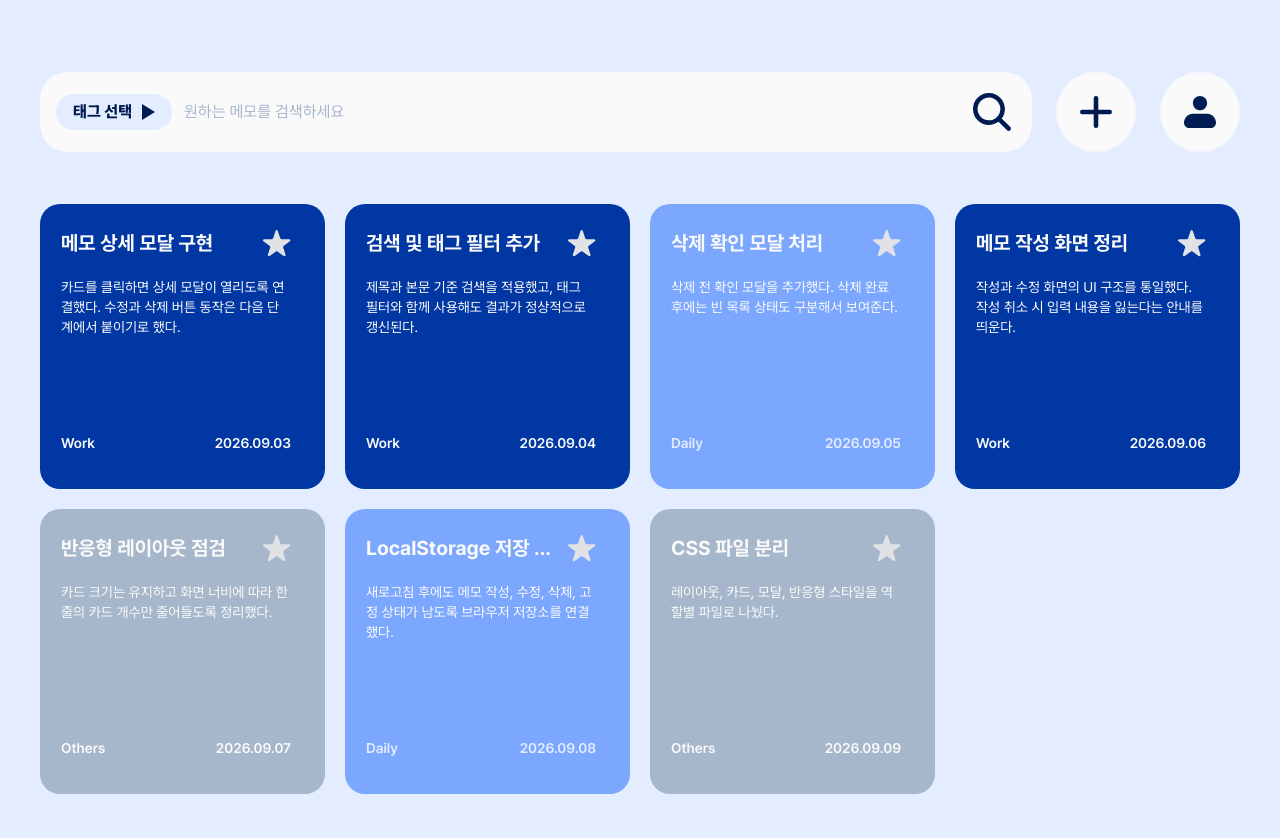
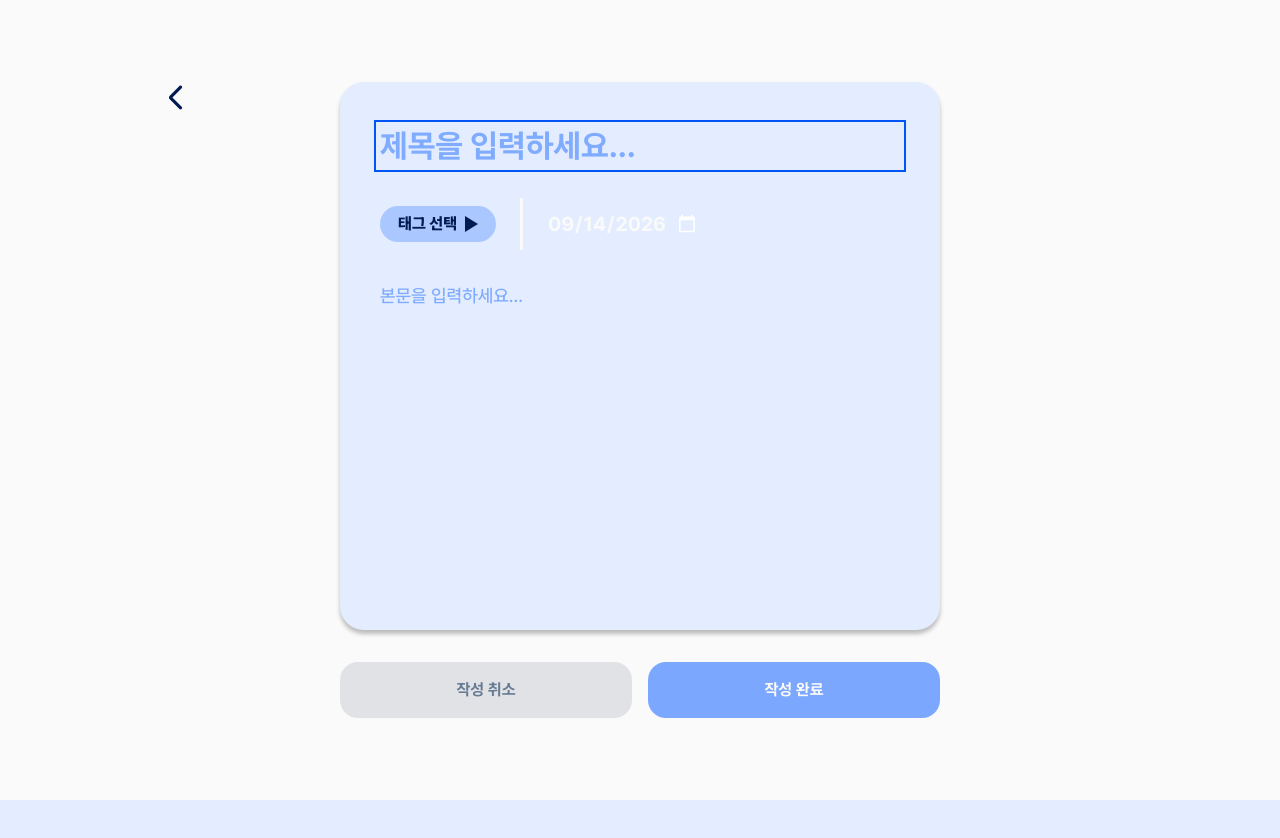
Before and after one commit to CEOS-Developers/react-memo-24th, a React (Vite) app: page / in a window 1280 px wide. Both pictures are taken after a click on the button 1096 px from the left and 112 px from the top of the page. Shown: the top 838 px of the page. Built offline with nearby package versions, Linux system fonts and the light colour scheme.

Commit message:
feat: 메모 작성 기능 구현

```diff
--- a/src/components/common/Modal.tsx
+++ b/src/components/common/Modal.tsx
@@ -1,13 +1,14 @@
-import { useEffect, useRef, type ReactNode } from 'react';
+import { useEffect, useRef, type ReactNode, type RefObject } from 'react';
 
 type ModalProps = {
   children: ReactNode;
   labelledBy: string;
   className?: string;
+  initialFocusRef?: RefObject<HTMLElement | null>;
   onClose: () => void;
 };
 
-function Modal({ children, labelledBy, className = '', onClose }: ModalProps) {
+function Modal({ children, labelledBy, className = '', initialFocusRef, onClose }: ModalProps) {
   const dialogRef = useRef<HTMLDialogElement>(null);
 
   useEffect(() => {
@@ -15,14 +16,19 @@ function Modal({ children, labelledBy, className = '', onClose }: ModalProps) {
     if (!dialog) return;
 
     const previousOverflow = document.body.style.overflow;
+    const previousFocus = document.activeElement;
     dialog.showModal();
+    initialFocusRef?.current?.focus();
     document.body.style.overflow = 'hidden';
 
     return () => {
       dialog.close();
       document.body.style.overflow = previousOverflow;
+      if (previousFocus instanceof HTMLElement && previousFocus.isConnected) {
+        previousFocus.focus({ preventScroll: true });
+      }
     };
-  }, []);
+  }, [initialFocusRef]);
 
   return (
     <dialog
--- /dev/null
+++ b/src/components/memo/MemoCategorySelect.tsx
@@ -0,0 +1,87 @@
+import { useEffect, useId, useRef, useState } from 'react';
+import arrowIcon from '../../assets/icons/tag-arrow.svg';
+import { memoCategoryStyles } from '../../styles/memoCategoryStyles';
+import type { MemoCategory } from '../../types/memo';
+
+type MemoCategorySelectProps = {
+  value: MemoCategory | '';
+  onChange: (category: MemoCategory) => void;
+};
+
+const categories: MemoCategory[] = ['daily', 'work', 'others'];
+
+function MemoCategorySelect({ value, onChange }: MemoCategorySelectProps) {
+  const [isOpen, setIsOpen] = useState(false);
+  const containerRef = useRef<HTMLDivElement>(null);
+  const buttonRef = useRef<HTMLButtonElement>(null);
+  const menuId = useId();
+  const selected = value ? memoCategoryStyles[value] : null;
+
+  useEffect(() => {
+    if (!isOpen) return;
+    function handleOutsideClick(event: PointerEvent) {
+      if (event.target instanceof Node && !containerRef.current?.contains(event.target)) {
+        setIsOpen(false);
+      }
+    }
+    document.addEventListener('pointerdown', handleOutsideClick);
+    return () => document.removeEventListener('pointerdown', handleOutsideClick);
+  }, [isOpen]);
+
+  return (
+    <div
+      ref={containerRef}
+      className="relative shrink-0"
+      onBlur={(event) => {
+        if (!event.currentTarget.contains(event.relatedTarget)) setIsOpen(false);
+      }}
+      onKeyDown={(event) => {
+        if (event.key === 'Escape' && isOpen) {
+          event.preventDefault();
+          event.stopPropagation();
+          setIsOpen(false);
+          buttonRef.current?.focus();
+        }
+      }}
+    >
+      <button
+        ref={buttonRef}
+        type="button"
+        aria-label={`메모 태그 선택: ${selected?.label ?? '미선택'} (필수)`}
+        aria-expanded={isOpen}
+        aria-controls={menuId}
+        onClick={() => setIsOpen((previous) => !previous)}
+        className={`flex h-9 w-[116px] items-center justify-center gap-2 rounded-full px-3 text-action-small font-extrabold ${selected ? `bg-white-00 ${selected.tag}` : 'bg-blue-02 text-blue-07'}`}
+      >
+        {selected && <span aria-hidden="true" className="size-5 rounded-full bg-current" />}
+        {selected?.label ?? '태그 선택'}
+        {!selected && <img src={arrowIcon} alt="" className="h-4 w-[13px]" />}
+      </button>
+      <div
+        id={menuId}
+        role="group"
+        aria-label="작성 메모 태그"
+        hidden={!isOpen}
+        className="absolute top-[calc(100%+8px)] left-0 z-10 flex w-[116px] flex-col gap-1 rounded-xl bg-white-00 p-2 shadow-lg"
+      >
+        {categories.map((category) => (
+          <button
+            key={category}
+            type="button"
+            aria-pressed={category === value}
+            className="rounded-lg p-2 text-left text-body-medium text-blue-07 hover:bg-blue-01"
+            onClick={() => {
+              onChange(category);
+              setIsOpen(false);
+              buttonRef.current?.focus();
+            }}
+          >
+            {memoCategoryStyles[category].label}
+          </button>
+        ))}
+      </div>
+    </div>
+  );
+}
+
+export default MemoCategorySelect;
--- /dev/null
+++ b/src/components/memo/MemoEditor.tsx
@@ -0,0 +1,115 @@
+import { useId, useRef, useState, type FormEvent } from 'react';
+import backIcon from '../../assets/icons/back.svg';
+import barIcon from '../../assets/icons/bar.svg';
+import type { MemoCategory, MemoDraft } from '../../types/memo';
+import { getTodayDate } from '../../utils/getTodayDate';
+import Modal from '../common/Modal';
+import MemoCategorySelect from './MemoCategorySelect';
+
+type MemoEditorProps = {
+  onSave: (draft: MemoDraft) => void;
+  onCancel: () => void;
+};
+
+const editorColors = {
+  daily: 'bg-blue-04',
+  work: 'bg-blue-06',
+  others: 'bg-gray-02',
+};
+
+function MemoEditor({ onSave, onCancel }: MemoEditorProps) {
+  const headingId = useId();
+  const titleRef = useRef<HTMLInputElement>(null);
+  const [title, setTitle] = useState('');
+  const [content, setContent] = useState('');
+  const [category, setCategory] = useState<MemoCategory | ''>('');
+  const [date, setDate] = useState(getTodayDate);
+  const canSubmit = title.trim() !== '' && content.trim() !== '' && category !== '' && date !== '';
+
+  function handleSubmit(event: FormEvent<HTMLFormElement>) {
+    event.preventDefault();
+    if (!canSubmit || !category) return;
+    onSave({ title: title.trim(), content: content.trim(), category, date });
+  }
+
+  return (
+    <Modal
+      labelledBy={headingId}
+      initialFocusRef={titleRef}
+      onClose={onCancel}
+      className="h-dvh max-h-none w-full max-w-none overflow-y-auto bg-white-00 p-0"
+    >
+      <form
+        onSubmit={handleSubmit}
+        className="relative mx-auto flex min-h-dvh w-full max-w-[1440px] flex-col items-center justify-center px-40 py-[82px] max-[900px]:px-8 max-sm:px-4 max-sm:pt-20 max-sm:pb-6"
+      >
+        <h2 id={headingId} className="sr-only">
+          메모 작성
+        </h2>
+        <button
+          type="button"
+          onClick={onCancel}
+          aria-label="메모 목록으로 돌아가기"
+          className="absolute top-[82px] left-40 flex size-8 items-center justify-center max-[900px]:left-8 max-sm:top-6 max-sm:left-4"
+        >
+          <img src={backIcon} alt="" className="h-7 w-[14px]" />
+        </button>
+        <section
+          aria-label="메모 입력"
+          className={`flex h-[clamp(420px,calc(100dvh-252px),600px)] w-full max-w-[600px] flex-col gap-8 rounded-3xl px-10 pt-11 pb-10 shadow-[0_4px_4px_rgb(0_0_0/25%)] max-sm:gap-6 max-sm:px-6 max-sm:pt-8 max-sm:pb-6 ${category ? `${editorColors[category]} text-white-00` : 'bg-blue-01 text-blue-04'}`}
+        >
+          <input
+            ref={titleRef}
+            aria-label="메모 제목"
+            required
+            maxLength={40}
+            value={title}
+            onChange={(event) => setTitle(event.target.value)}
+            placeholder="제목을 입력하세요..."
+            className="w-full min-w-0 bg-transparent text-heading-large font-bold placeholder:text-current placeholder:opacity-70 max-sm:text-heading-medium"
+          />
+          <div className="flex shrink-0 flex-wrap items-center gap-6 max-sm:gap-3">
+            <MemoCategorySelect value={category} onChange={setCategory} />
+            <img src={barIcon} alt="" className="h-[52px] w-[3px]" />
+            <input
+              aria-label="메모 날짜"
+              type="date"
+              required
+              min="0001-01-01"
+              max="9999-12-31"
+              value={date}
+              onChange={(event) => setDate(event.target.value)}
+              className="w-[152px] min-w-0 bg-transparent text-heading-small font-bold text-white-00 scheme-dark max-sm:w-[138px] max-sm:text-body-medium"
+            />
+          </div>
+          <textarea
+            aria-label="메모 본문"
+            required
+            value={content}
+            onChange={(event) => setContent(event.target.value)}
+            placeholder="본문을 입력하세요..."
+            className="min-h-0 w-full flex-1 resize-none bg-transparent text-body-large font-medium placeholder:text-current placeholder:opacity-70 max-sm:text-body-medium"
+          />
+        </section>
+        <div className="mt-8 flex w-full max-w-[600px] gap-4 max-sm:gap-3">
+          <button
+            type="button"
+            onClick={onCancel}
+            className="h-14 flex-1 rounded-[18px] bg-memo-star text-action-small font-bold text-gray-03"
+          >
+            작성 취소
+          </button>
+          <button
+            type="submit"
+            disabled={!canSubmit}
+            className="h-14 flex-1 rounded-[18px] bg-blue-05 text-action-small font-bold text-white-00 disabled:cursor-not-allowed disabled:bg-memo-daily"
+          >
+            작성 완료
+          </button>
+        </div>
+      </form>
+    </Modal>
+  );
+}
+
+export default MemoEditor;
--- a/src/components/memo/MemoToolbar.tsx
+++ b/src/components/memo/MemoToolbar.tsx
@@ -3,7 +3,11 @@ import profileIcon from '../../assets/icons/profile.svg';
 import IconButton from '../common/IconButton';
 import MemoSearchBar, { type MemoSearchBarProps } from './MemoSearchBar';
 
-function MemoToolbar(props: MemoSearchBarProps) {
+type MemoToolbarProps = MemoSearchBarProps & {
+  onCreate: () => void;
+};
+
+function MemoToolbar({ onCreate, ...props }: MemoToolbarProps) {
   const actionClassName =
     'size-20 bg-white-00 p-6 max-[900px]:size-16 max-[900px]:p-4 max-sm:size-14 max-sm:p-3';
 
@@ -12,7 +16,12 @@ function MemoToolbar(props: MemoSearchBarProps) {
       <h1 className="sr-only">React Memo</h1>
       <MemoSearchBar {...props} />
       <div className="flex gap-6 max-[900px]:gap-4 max-sm:order-1 max-sm:ml-auto max-sm:gap-3">
-        <IconButton label="메모 작성" icon={plusIcon} disabled className={actionClassName} />
+        <IconButton
+          label="메모 작성"
+          icon={plusIcon}
+          onClick={onCreate}
+          className={actionClassName}
+        />
         <IconButton label="프로필" icon={profileIcon} disabled className={actionClassName} />
       </div>
     </header>
--- a/src/pages/MemoPage.tsx
+++ b/src/pages/MemoPage.tsx
@@ -1,13 +1,15 @@
 import { useState } from 'react';
 import MemoDetailModal from '../components/memo/MemoDetailModal';
+import MemoEditor from '../components/memo/MemoEditor';
 import MemoList from '../components/memo/MemoList';
 import MemoToolbar from '../components/memo/MemoToolbar';
 import { initialMemos } from '../data/memos';
-import type { Memo, MemoCategory } from '../types/memo';
+import type { Memo, MemoCategory, MemoDraft } from '../types/memo';
 import { filterMemos } from '../utils/filterMemos';
 
 function MemoPage() {
   const [memos, setMemos] = useState<Memo[]>(initialMemos);
+  const [isCreating, setIsCreating] = useState(false);
   const [selectedMemoId, setSelectedMemoId] = useState<Memo['id'] | null>(null);
   const selectedMemo = memos.find((memo) => memo.id === selectedMemoId);
   const [keyword, setKeyword] = useState('');
@@ -25,6 +27,14 @@ function MemoPage() {
     );
   }
 
+  function handleCreateMemo(draft: MemoDraft) {
+    const newMemo: Memo = { ...draft, id: crypto.randomUUID(), isPinned: false };
+    setMemos((previousMemos) => [newMemo, ...previousMemos]);
+    setKeyword('');
+    setCategory('');
+    setIsCreating(false);
+  }
+
   return (
     <main className="mx-auto flex min-h-dvh w-full max-w-[1440px] flex-col gap-[52px] px-[clamp(32px,calc((100%_-_1200px)/2),120px)] pt-[72px] pb-14 max-[900px]:px-8 max-[900px]:pt-12 max-sm:gap-8 max-sm:px-4 max-sm:pt-6 max-sm:pb-8">
       <MemoToolbar
@@ -32,6 +42,7 @@ function MemoPage() {
         category={category}
         onKeywordChange={setKeyword}
         onCategoryChange={setCategory}
+        onCreate={() => setIsCreating(true)}
       />
       <section aria-labelledby="memo-list-title" className="flex w-full flex-1 flex-col gap-5">
         <h2 id="memo-list-title" className="sr-only">
@@ -68,6 +79,7 @@ function MemoPage() {
       {selectedMemo && (
         <MemoDetailModal memo={selectedMemo} onClose={() => setSelectedMemoId(null)} />
       )}
+      {isCreating && <MemoEditor onSave={handleCreateMemo} onCancel={() => setIsCreating(false)} />}
     </main>
   );
 }
--- a/src/types/memo.ts
+++ b/src/types/memo.ts
@@ -8,3 +8,5 @@ export type Memo = {
   date: string;
   isPinned: boolean;
 };
+
+export type MemoDraft = Pick<Memo, 'title' | 'content' | 'category' | 'date'>;
--- /dev/null
+++ b/src/utils/getTodayDate.ts
@@ -0,0 +1,8 @@
+export function getTodayDate() {
+  const today = new Date();
+  const year = today.getFullYear();
+  const month = String(today.getMonth() + 1).padStart(2, '0');
+  const day = String(today.getDate()).padStart(2, '0');
+
+  return `${year}-${month}-${day}`;
+}
```
Also changed, not shown: 1 other file (tests, documents, lock files or other folders).
